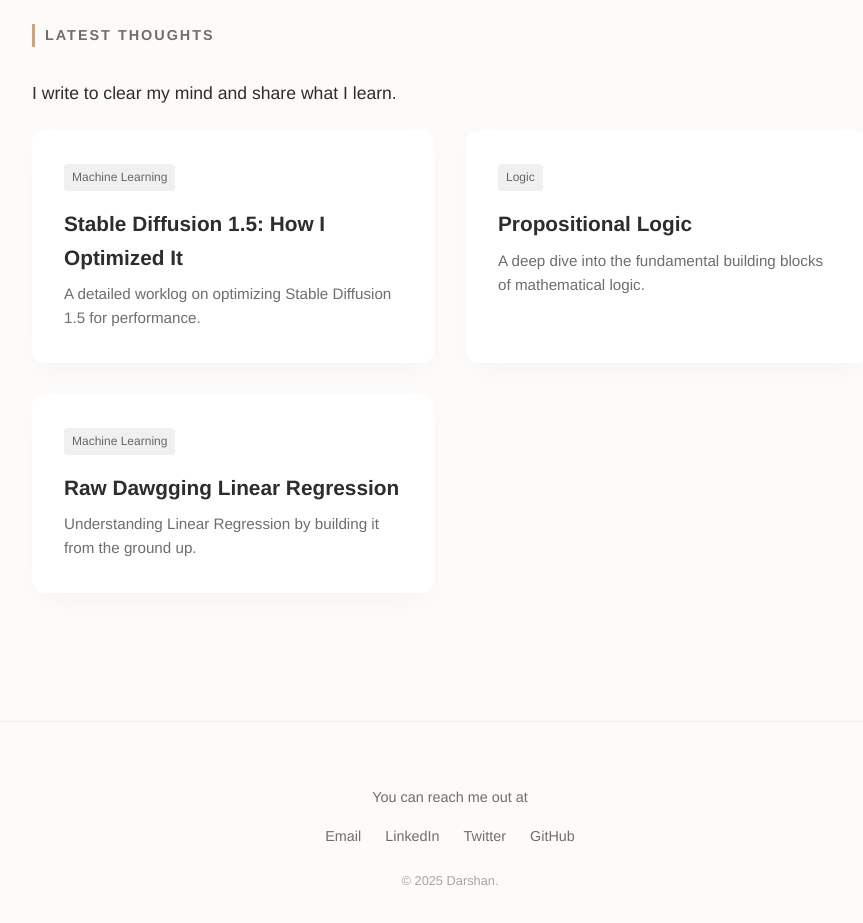
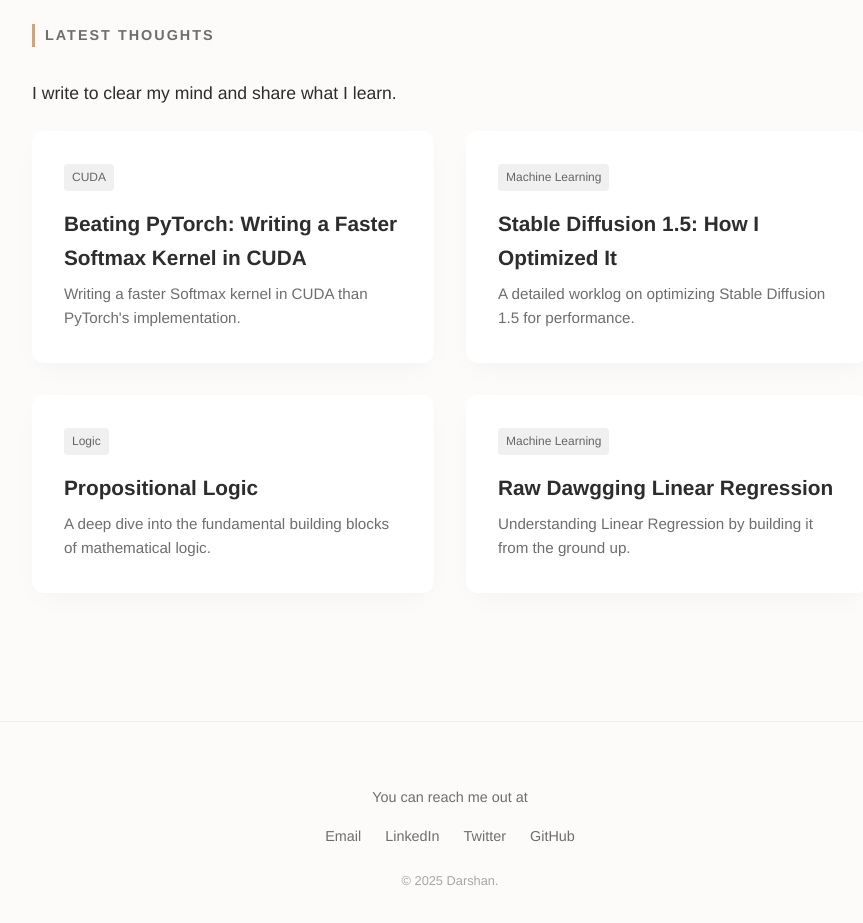
Before and after one commit to Darshan-Baslani/simple_portfolio, a plain HTML site: page index.html in a window 1280 px wide. Shown: the part 1360-2283 px from the top of the page, without its empty margins (190-1053 px from the left). Drawn offline with Linux system fonts and the light colour scheme.

Commit message:
add: new blog added

```diff
--- a/index.html
+++ b/index.html
@@ -394,6 +394,12 @@
             </div>
 
             <div class="grid">
+                <a href="https://medium.com/@dcbaslani/beating-pytorch-writing-a-faster-softmax-kernel-in-cuda-0d0a237cda57"
+                    class="card" target="_blank">
+                    <span class="card-tag">CUDA</span>
+                    <h3>Beating PyTorch: Writing a Faster Softmax Kernel in CUDA</h3>
+                    <p>Writing a faster Softmax kernel in CUDA than PyTorch's implementation.</p>
+                </a>
                 <a href="https://medium.com/@dcbaslani/stable-diffusion-1-5-how-i-optimized-it-a-worklog-09aa56498cf2"
                     class="card" target="_blank">
                     <span class="card-tag">Machine Learning</span>
```
